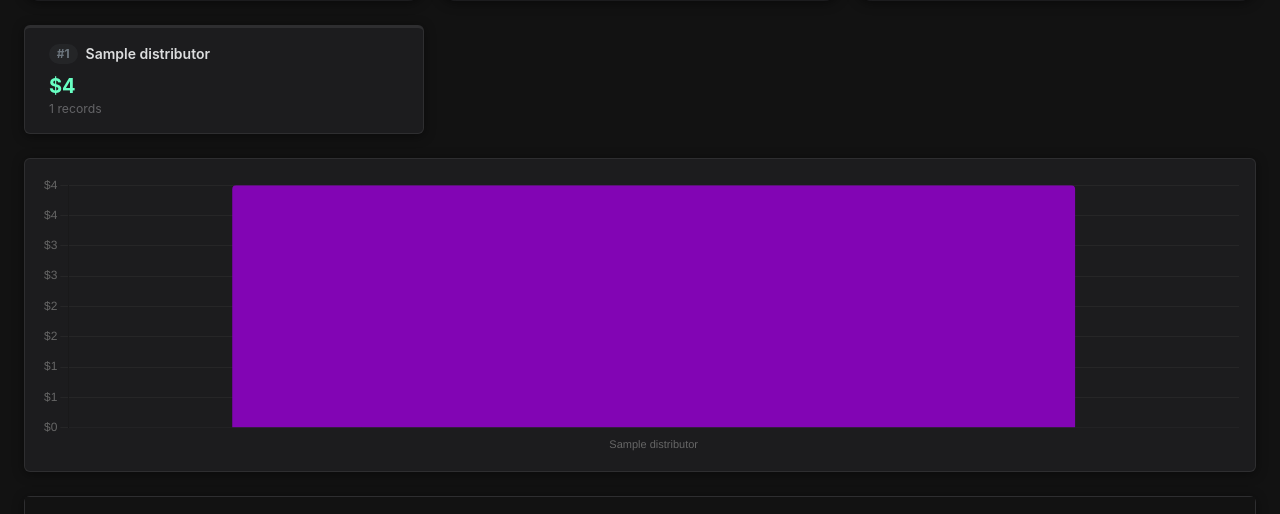
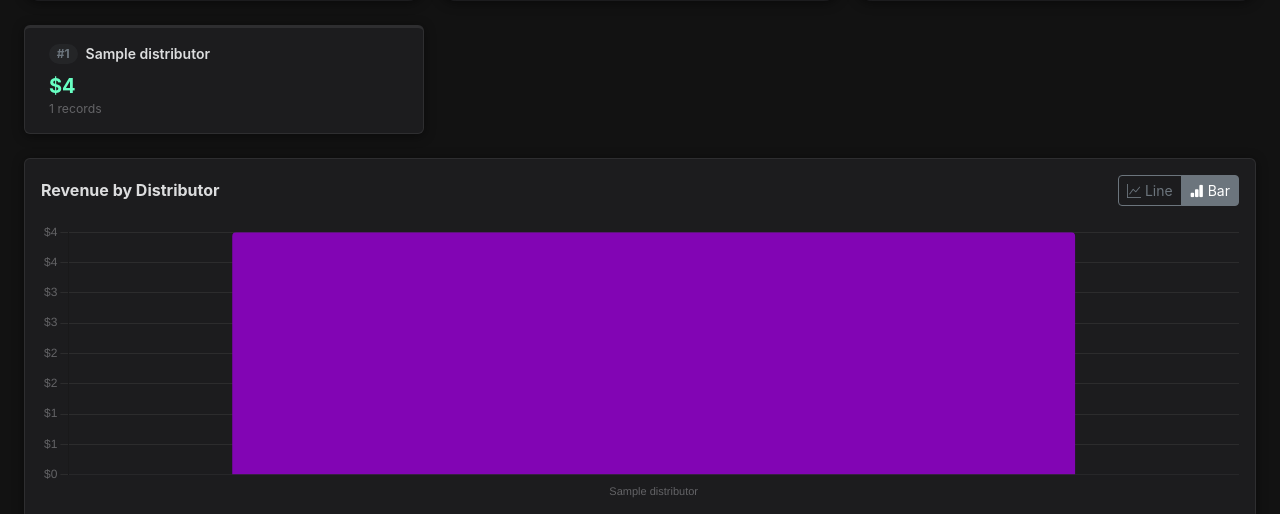
Before and after one commit to omricn/kpos, a Django app: a page that uses templates/reports/distributor_list.html in a window 1280 px wide. Shown: the part 341-855 px from the top of the page. Run offline with Django 4.2, Linux system fonts and the light colour scheme; tables that the repository leaves empty hold one stand-in row (values such as "Sample post"); data that the repository does not hold is empty.

Commit message:
Add Line/Bar toggle to region-specific distributor chart
Co-Authored-By: Claude Sonnet 4.6 <noreply@anthropic.com>

```diff
--- a/templates/reports/distributor_list.html
+++ b/templates/reports/distributor_list.html
@@ -193,6 +193,13 @@
 <!-- Revenue bar chart -->
 <div class="card mb-4">
   <div class="card-body p-3">
+    <div class="d-flex align-items-center justify-content-between mb-3">
+      <h6 class="mb-0 fw-bold">Revenue by Distributor</h6>
+      <div class="btn-group btn-group-sm" id="distChartToggle">
+        <button class="btn btn-outline-secondary" data-type="line"><i class="bi bi-graph-up me-1"></i>Line</button>
+        <button class="btn btn-outline-secondary active" data-type="bar"><i class="bi bi-bar-chart-fill me-1"></i>Bar</button>
+      </div>
+    </div>
     <canvas id="distChart" style="max-height:280px"></canvas>
   </div>
 </div>
@@ -382,34 +389,54 @@ document.getElementById('distJump').addEventListener('change', function() {
     if (v >= 1e3) return currSym + (v/1e3).toFixed(0) + 'K';
     return currSym + Math.round(v).toLocaleString();
   }
-  new Chart(document.getElementById('distChart').getContext('2d'), {
-    type: 'bar',
-    data: {
-      labels: raw.labels,
-      datasets: [{
-        data: raw.revenue,
-        backgroundColor: raw.colors,
-        borderRadius: 4,
-        borderWidth: 0,
-      }]
-    },
+  const isDark = document.documentElement.getAttribute('data-bs-theme') === 'dark';
+  const tickColor = isDark ? '#636366' : '#666';
+  const gridColor = isDark ? 'rgba(255,255,255,0.07)' : '#f0f0f0';
+  let distChart = null;
+
+  function buildDistChart(type) {
+    if (distChart) distChart.destroy();
+    const isLine = type === 'line';
+    const dataset = isLine
+      ? { data: raw.revenue, borderColor: '#8205B4', backgroundColor: '#8205B414',
+          fill: true, tension: 0.35, pointRadius: 3, pointHoverRadius: 5,
+          borderWidth: 2.5, pointBackgroundColor: raw.colors }
+      : { data: raw.revenue, backgroundColor: raw.colors, borderRadius: 4, borderWidth: 0 };
+    distChart = new Chart(document.getElementById('distChart').getContext('2d'), {
+      type: isLine ? 'line' : 'bar',
+      data: { labels: raw.labels, datasets: [dataset] },
       options: {
-      responsive: true,
-      maintainAspectRatio: true,
+        responsive: true, maintainAspectRatio: true,
         plugins: {
           legend: { display: false },
-        tooltip: {
-          callbacks: { label: ctx => fmtMoney(ctx.parsed.y) }
-        }
+          tooltip: { callbacks: { label: ctx => ' ' + fmtMoney(ctx.parsed.y) } }
         },
         scales: {
-        x: { grid: { display: false }, ticks: { maxRotation: 35, font: { size: 11 } } },
-        y: {
-          grid: { color: 'rgba(128,128,128,0.1)' },
-          ticks: { callback: v => fmtMoney(v) }
+          x: { grid: { display: false }, ticks: { maxRotation: 35, font: { size: 11 }, color: tickColor } },
+          y: { grid: { color: gridColor }, ticks: { callback: v => fmtMoney(v), color: tickColor } }
+        },
+        onClick: (evt, elements) => {
+          if (!elements.length) return;
+          const pk = raw.pks[elements[0].index];
+          if (pk) window.location.href = `/distributor/${pk}/`;
         }
       }
+    });
   }
+
+  const savedType = localStorage.getItem('kpos_chart_type') || 'bar';
+  document.querySelectorAll('#distChartToggle button').forEach(b => {
+    b.classList.toggle('active', b.dataset.type === savedType);
+  });
+  buildDistChart(savedType);
+
+  document.querySelectorAll('#distChartToggle button').forEach(btn => {
+    btn.addEventListener('click', function() {
+      document.querySelectorAll('#distChartToggle button').forEach(b => b.classList.remove('active'));
+      this.classList.add('active');
+      localStorage.setItem('kpos_chart_type', this.dataset.type);
+      buildDistChart(this.dataset.type);
+    });
   });
 })();
 {% endif %}
```
Lines whose indentation alone changed are shown as unchanged.
